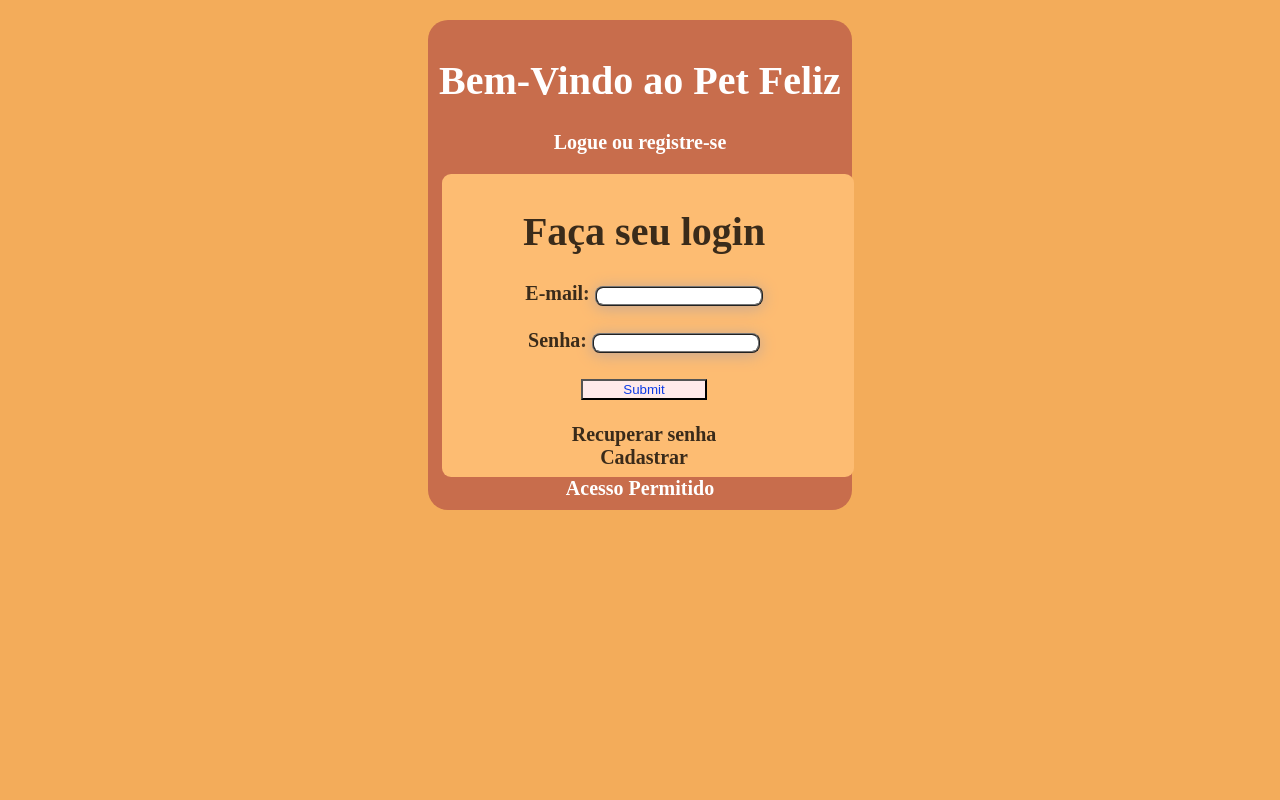
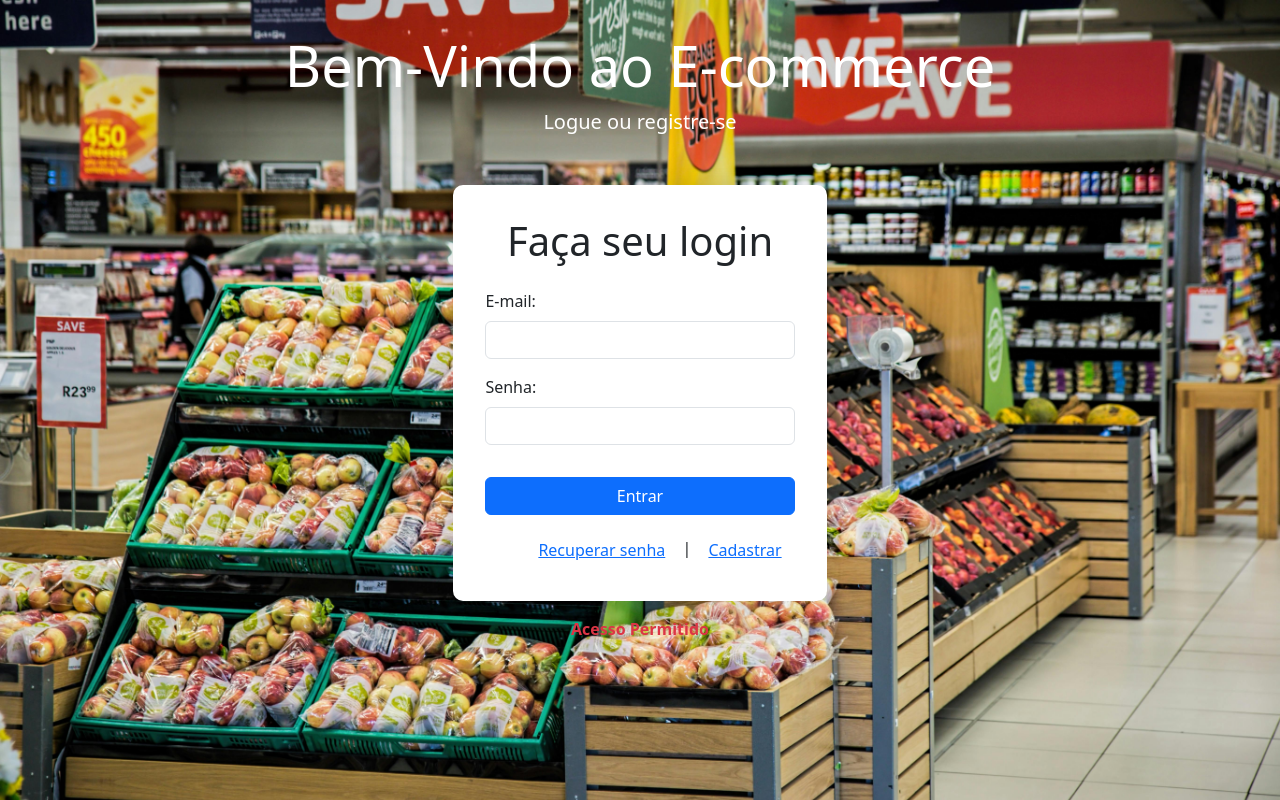
Before and after one commit to joaopaulo10101010/LoginPHP, a PHP site: page /Login.php in a window 1280 px wide. Run offline with PHP 8.4, Linux system fonts and the light colour scheme; the visitor is signed in with stand-in values (Sample User, id 1).

Commit message:
mudando o desing para algo mais limpo

```diff
--- a/Login.php
+++ b/Login.php
@@ -3,78 +3,117 @@
 <head>
     <?php session_start(); ?>
     <meta charset="UTF-8">
+    <link href="https://cdn.jsdelivr.net/npm/bootstrap@5.3.0/dist/css/bootstrap.min.css" rel="stylesheet">
     <meta name="viewport" content="width=device-width, initial-scale=1.0">
     <link rel="stylesheet" href="./src/css/estilo.css">
-
     <title>LOGIN</title>
 
     <style>
-            #cadastrar{
+        #cadastrar {
             display: none;
         }
-            #recuperar{
+        #recuperar {
             display: none;
         }
     </style>
-
 </head>
 <body>
-        <div id="container">
-            <header>
-                <h1>Bem-Vindo ao Pet Feliz</h1>
-                <p>Logue ou registre-se</p>
-            </header>
-            <form id="logar" class="formular" action="processalogin.php" method="POST">
-                <h1>Faça seu login</h1>
-                <label for="usuario">E-mail:</label>
-                <input type="text" id="usuario" name="usuario" required><br><br>
-                <label for="senha">Senha:</label>
-                <input type="password" id="senha" name="senha" required><br><br>
-                <input class="botao" type=submit><br><br>
+    <div class="container">
+        <div class="header">
+            <h1 class="display-4 text-white">Bem-Vindo ao E-commerce</h1>
+            <p class="lead text-white">Logue ou registre-se</p>
+        </div>
+
+        <!-- Formulário de Login -->
+        <div class="form-container" id="logar">
+            <h1 class="form-title">Faça seu login</h1>
+            <form class="formular" action="processalogin.php" method="POST">
+                <div class="mb-3">
+                    <label for="usuario" class="form-label">E-mail:</label>
+                    <input type="text" class="form-control" id="usuario" name="usuario" required>
+                </div>
+
+                <div class="mb-3">
+                    <label for="senha" class="form-label">Senha:</label>
+                    <input type="password" class="form-control" id="senha" name="senha" required>
+                </div>
+
+                <button type="submit" class="btn btn-primary btn-action">Entrar</button>
                 <input type="hidden" name="formulario" value="logar">
-                <a id="recuperarlb" onclick="MostrarRecuperar();">Recuperar senha</a></br>
-                <a id="Cadastrarlb" onclick="MostrarCadastro();">Cadastrar</a>
+
+                <div class="form-switch">
+                    <a href="#" class="btn btn-link" onclick="MostrarRecuperar();">Recuperar senha</a> |
+                    <a href="#" class="btn btn-link" onclick="MostrarCadastro();">Cadastrar</a>
+                </div>
             </form>
+        </div>
 
+        <!-- Formulário de Cadastro -->
+        <div class="form-container" id="cadastrar">
+            <h1 class="form-title">Faça seu Cadastro</h1>
+            <form class="formular" action="processalogin.php" method="POST">
+                <div class="mb-3">
+                    <label for="nome" class="form-label">Nome:</label>
+                    <input type="text" class="form-control" id="nome" name="nome" required>
+                </div>
 
-            <form class="formular" id="cadastrar" action="processalogin.php" method="POST">
-                <h1>Faça seu Cadastro</h1>
-                <label for="nome">Nome:</label>
-                <input type="text" id="nome" name="nome" required><br><br>
-                <label for="usuario">E-mail:</label>
-                <input type="text" id="usuario" name="usuario" required><br><br>
-                <label for="senha">Senha:</label>
-                <input type="password" id="senha" name="senha" required><br><br>
-                <input value='Cadastrar' class="botao" type=submit><br><br>
+                <div class="mb-3">
+                    <label for="usuario" class="form-label">E-mail:</label>
+                    <input type="text" class="form-control" id="usuario" name="usuario" required>
+                </div>
+
+                <div class="mb-3">
+                    <label for="senha" class="form-label">Senha:</label>
+                    <input type="password" class="form-control" id="senha" name="senha" required>
+                </div>
+
+                <button type="submit" class="btn btn-primary btn-action">Cadastrar</button>
                 <input type="hidden" name="formulario" value="cadastrar">
-                <a id="recuperarlb" onclick="MostrarRecuperar();">Recuperar senha</a></br>
-                <a id="Logarlb" onclick="MostrarLogin();">Logar</a>
+
+                <div class="form-switch">
+                    <a href="#" class="btn btn-link" onclick="MostrarRecuperar();">Recuperar senha</a> |
+                    <a href="#" class="btn btn-link" onclick="MostrarLogin();">Já tenho conta</a>
+                </div>
             </form>
+        </div>
 
-            <form class="formular" id="recuperar" action="processalogin.php" method="POST">
-                <h1>Recupere seu cadastro</h1>
-                <label for="nome">Nome:</label>
-                <input type="text" id="nome" name="nome" required><br><br>
-                <label for="usuario">E-mail:</label>
-                <input type="text" id="usuario" name="usuario" required><br><br>
-                <label for="senha">Senha:</label>
-                <input type="password" id="senha" name="senha" required><br><br>
-                <input value="recuperar" class="botao" type=submit><br><br>
+        <!-- Formulário de Recuperação -->
+        <div class="form-container" id="recuperar">
+            <h1 class="form-title">Recupere seu cadastro</h1>
+            <form class="formular" action="processalogin.php" method="POST">
+                <div class="mb-3">
+                    <label for="nome" class="form-label">Nome:</label>
+                    <input type="text" class="form-control" id="nome" name="nome" required>
+                </div>
+
+                <div class="mb-3">
+                    <label for="usuario" class="form-label">E-mail:</label>
+                    <input type="text" class="form-control" id="usuario" name="usuario" required>
+                </div>
+
+                <div class="mb-3">
+                    <label for="senha" class="form-label">Nova Senha:</label>
+                    <input type="password" class="form-control" id="senha" name="senha" required>
+                </div>
+
+                <button type="submit" class="btn btn-primary btn-action">Recuperar</button>
                 <input type="hidden" name="formulario" value="recuperar">
-                <a id="recuperarlb" onclick="MostrarCadastro();">Cadastrar</a></br>
-                <a id="Logarlb" onclick="MostrarLogin();">Logar</a>
+
+                <div class="form-switch">
+                    <a href="#" class="btn btn-link" onclick="MostrarCadastro();">Cadastrar</a> |
+                    <a href="#" class="btn btn-link" onclick="MostrarLogin();">Já tenho conta</a>
+                </div>
             </form>
+        </div>
 
-        </br>
-            <label>
+        <div class="auth-message">
             <?php
                 echo($_SESSION['AuthReturn']);
                 $_SESSION['AuthReturn'] = "";
             ?>
-            </label>
+        </div>
+    </div>
 
-        </div>
+    <script src="./script.js"></script>
 </body>
-    <script src="./script.js">
-    </script>
 </html>
--- a/produtos.php
+++ b/produtos.php
@@ -4,7 +4,7 @@
 <?php session_start(); ?>
     <meta charset="UTF-8">
     <meta name="viewport" content="width=device-width, initial-scale=1.0">
-    <!-- <link rel="stylesheet" href="./src/css/produto.css"> -->
+    <link rel="stylesheet" href="./src/css/produto.css">
     <link href="https://cdn.jsdelivr.net/npm/bootstrap@5.3.0/dist/css/bootstrap.min.css" rel="stylesheet">
     <title>Document</title>
 </head>
--- a/src/css/estilo.css
+++ b/src/css/estilo.css
@@ -1,97 +1,45 @@
-:root{
-    --FontColor1:#000;
-    --FontColor2:#fe5a02;
-    --FontColor3:#dd0707da;
-    --FontColor4:#fff;
-    --FontColor5:#0d3ce5;
-    --FontColor6:#6e6565;
-    --FontColor7:#fdbc72;
-    --FontColor8:#f3ac5a;
-    --FontColor9:#1cc81c;
-    --FontColor10:#5d5858;
-    }
-    body{
-        background-color: var(--FontColor8);
-        text-align: center;
 
-    }
-    .formular{
-        display: inline;
-        margin-right: 0.1%;
-        margin-left: 1%;
-        color: rgba(0, 0, 0, 0.772);
-        background-color: var(--FontColor7);
-        display:inline-block;
-        border-radius: 9px;
-        width: 100%;
-        align-items: center;
-        padding: 8px;
-        padding-left:initial;
-
-    }
-    #container{
-        color: #ffffff;
-        background-color: rgb(200, 109, 76);
-        border-radius: 20px;
-        padding: 30px;
-        padding-left: 20px;
-        margin-left: 420px;
-        margin-right: 420px;
-        margin-top: 20px;
-        font-size: 20px;
-        font-weight: bold;
-        padding: 10px;
-    }
-    #usuario{
-        border-style: ridge;
-        border-radius: 8px;
-        box-shadow: #c6a895 0px 2px 15px 0.3px;
-        font-size:12px;
-        font-weight: bold;
-    }
-    #senha{
-        border-style: ridge;
-        border-radius: 8px;
-        box-shadow: #c6a895 0px 2px 15px 0.3px;
-        font-size:12px;
-        font-weight: bold;
-    }
-    .botao{
-        color:#0d3ce5;
-        background-color: rgb(255, 234, 234);
-        padding-left: 40px;
-        padding-right: 40px;
-
-    }
-
-    .fixed{
-        background-color: red;
-    }
-    .div1{
-        background-color: #e87c58;
-        width: 40%;
-        margin-left: 30%;
-        border-radius: 10px;
-
-    }
-    .h11{
-        padding-top: 2%;
-
-    }
-    .h12{
-        padding-bottom: 2%;
-        color: #093c58;
-
-    }
-.buton{
-    width: 16rem;
-    height: 3rem;
-    font-family: 'Times New Roman', Times, serif;
-    font-size: 150%;
-    border-radius: 15px;
-    background-color: var(--FontColor6);
-    color: white;
+.form-container {
+    max-width: 600px;
+    margin: 0 auto;
+    padding: 2rem;
+    border-radius: 10px;
+    box-shadow: 0 0 20px rgba(0,0,0,0.1);
+    background-color: white;
 }
-.cadastrar{
-    display: none;
+body {
+    background-color: #f8f9fa;
+    padding-top: 2rem;
+    background-image: url(../assets/backgrund.jpg);
+    background-size: cover;
 }
+.header {
+    text-align: center;
+    margin-bottom: 2rem;
+    font-weight: bold;
+}
+.form-title {
+    margin-bottom: 1.5rem;
+    text-align: center;
+}
+.form-switch {
+    text-align: center;
+    margin-top: 1rem;
+}
+.btn-action {
+    margin-top: 1rem;
+    width: 100%;
+}
+.auth-message {
+    text-align: center;
+    margin-top: 1rem;
+    color: #dc3545;
+    font-weight: bold;
+}
+.borda{
+    border: 1px solid black;
+}
+.container{
+    display: flex;
+    flex-direction: column;
+}
```
Also changed, not shown: src/css/produto.css (+3 -37 lines), src/assets/backgrund.jpg (added). Lines whose indentation alone changed are shown as unchanged.
